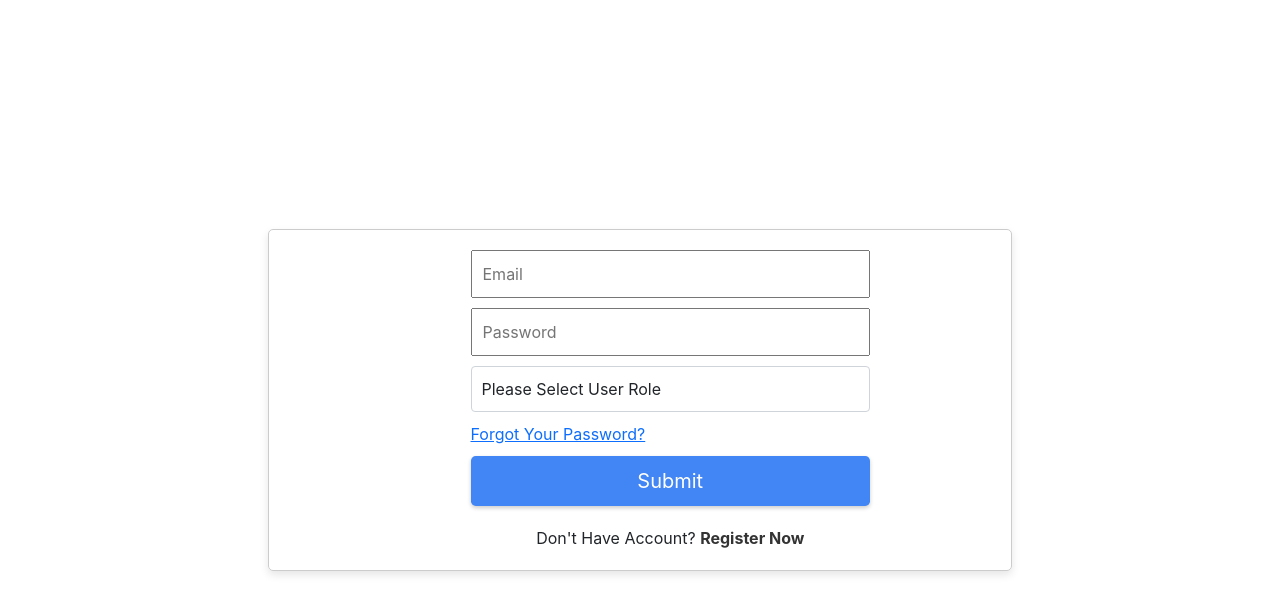
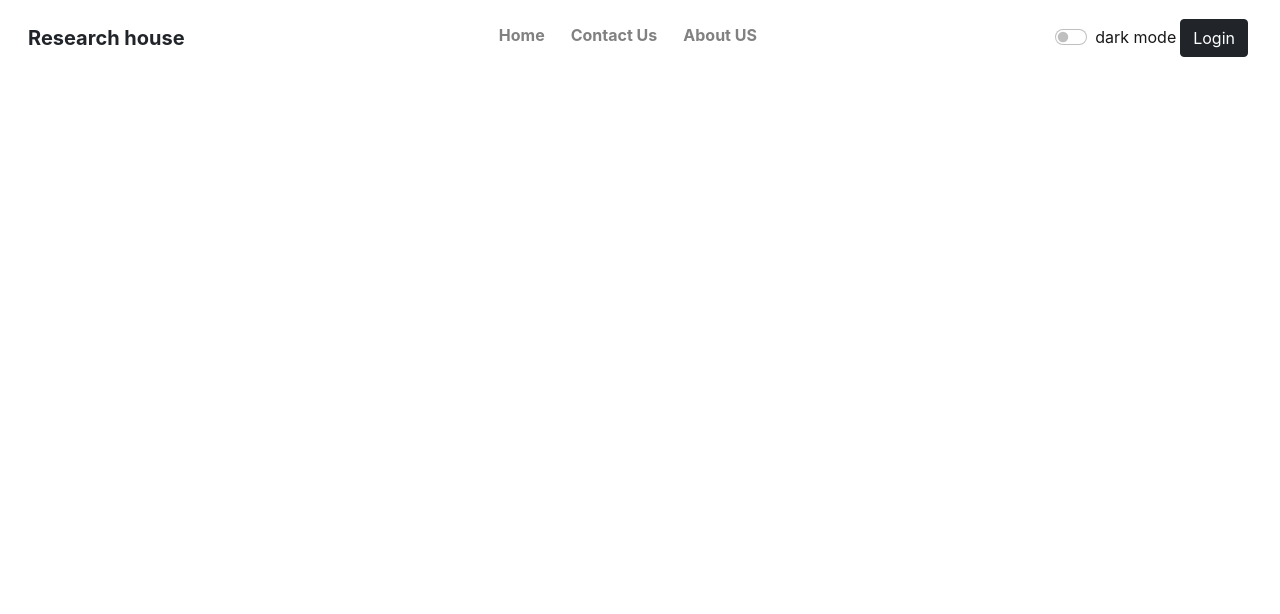
Before and after one commit to metallust/ResearchHouse, a React (Create React App) app in the folder client/: page / in a window 1280 px wide. Shown: the top 614 px of the page. Built offline with nearby package versions, Linux system fonts and the light colour scheme.

Commit message:
created a context for theme management

```diff
--- a/client/src/App.js
+++ b/client/src/App.js
@@ -1,12 +1,14 @@
+import ThemeState from "./Context/ThemeState";
 import LoginPage from "./components/Loginpage";
+import Navbar from "./components/Navbar";
 //import Navbar from "./components/Navbar";
 
 
 function App() {
   return (
-    <div >
-       <LoginPage />
-    </div>
+    <ThemeState >
+       <Navbar />
+    </ThemeState>
   );
 }
 
--- /dev/null
+++ b/client/src/Context/ThemeContext.js
@@ -0,0 +1,6 @@
+import { createContext } from "react";
+
+
+const ThemeContext = createContext();
+
+export default ThemeContext;
--- /dev/null
+++ b/client/src/Context/ThemeState.js
@@ -0,0 +1,50 @@
+import ThemeContext from "./ThemeContext";
+import { useState } from "react";
+
+const ThemeState = (props) => {
+  const host = "http://localhost:5000";
+
+  const light ={
+    name: "light",
+    primary: "#1b2d48",
+    secondary: "#2c456b",
+    tertiary: "#3c649f",
+    quaternary:"#83aff0",
+    black : "#000000",
+    white : "#ffffff",
+    btn : "#ff9900",
+    btntext: "#000000",
+  }
+
+
+  const dark = {
+    name: "dark",
+    primary: "#181818",
+    secondary: "#313131",
+    tertiary: "#313131",
+    quaternary:"#818181",
+    black : "#000000",
+    white : "#ffffff",
+    btn : "#ff9900",
+    btntext: "#000000",
+  };
+  const [theme, setTheme] = useState(dark);
+
+  // Add a note
+  const changeTheme =async () => {
+    if (theme.name === "dark" ){
+        setTheme(light)
+    }
+    else{
+        setTheme(dark)
+    }
+  };
+
+  return (
+    <ThemeContext.Provider value={{theme,changeTheme}}>
+      {props.children}
+    </ThemeContext.Provider>
+  );
+  };
+
+export default ThemeState;
--- a/client/src/components/Navbar.js
+++ b/client/src/components/Navbar.js
@@ -1,5 +1,6 @@
-import React from "react";
-import {Link} from "react-router-dom";
+import {React, useContext} from "react";
+// import {Link} from "react-router-dom";
+import ThemeContext from "../Context/ThemeContext";
 // import permissionContext from "../context/permissionContext";
 
 function Navbar() {
@@ -19,6 +20,8 @@ function Navbar() {
 		}
 	];
 
+	const context = useContext(ThemeContext);
+    const {theme,changeTheme} = context;
 	// nav_btn = nav_btn.filter((item) => Object.keys(permission).includes(item.url.slice(1)));
 
 	// let navigate = useNavigate();
@@ -46,7 +49,7 @@ function Navbar() {
 										borderBottom: "5px solid transparent",
 									}}
 								>
-									<btn className={`btn `} aria-current="page" to={btns.url}>
+									<btn className={`btn`} style={{color:theme.quaternary}} aria-current="page" to={btns.url}>
 										<b>{btns.name}</b>
 									</btn>
 								</li>
@@ -65,6 +68,10 @@ function Navbar() {
 						</Link>
 					)} */}
 				</div>
+				<div className={`form-check form-switch `}  style={{color:`${theme.primary}`}}>
+					<input className="form-check-input" onClick={changeTheme} type="checkbox" role="switch" id="flexSwitchCheckDefault"/>
+					<label className="form-check-label" htmlFor="flexSwitchCheckDefault">{theme.name} mode</label>
+				</div>
 					<a className="btn btn-dark mx-1" to="#" role="button">
 							Login
 					</a>
```
